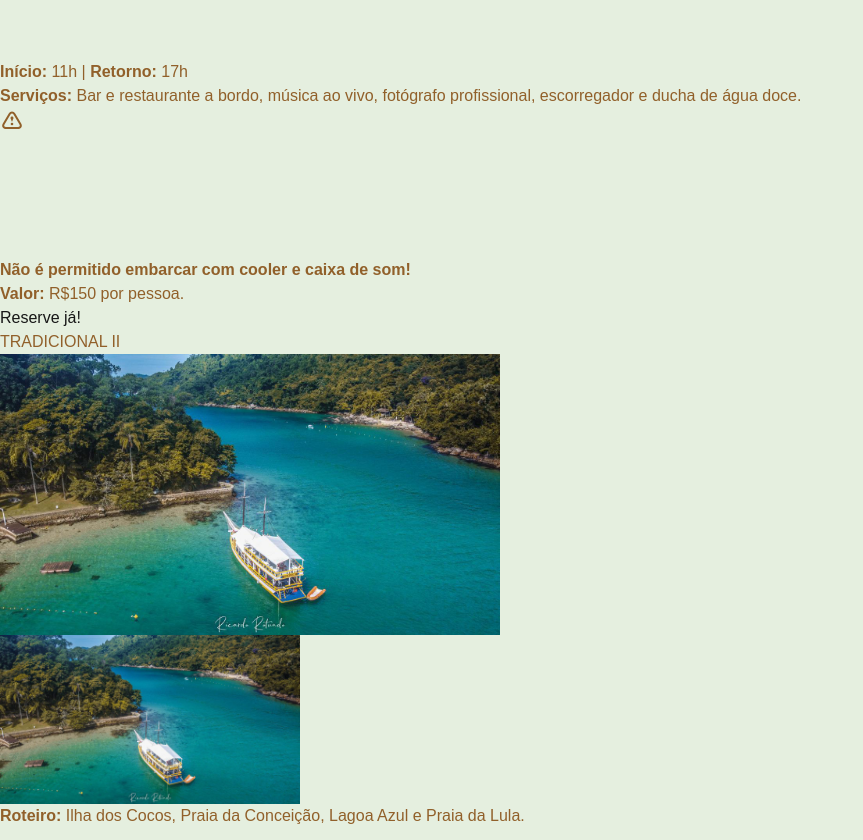
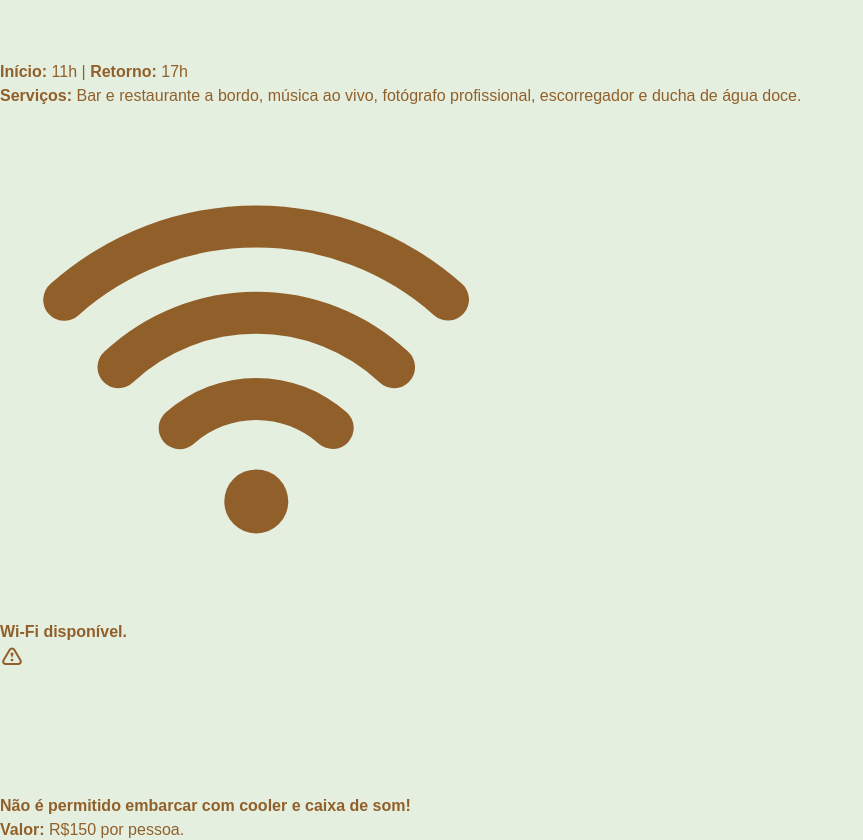
Before and after one commit to fabiosachetto/spa-roteiro-paraty, a Next.js app in the folder roteiro-paraty/: page /escunas in a window 1280 px wide. Shown: the part 4573-5413 px from the top of the page, without its empty margins (0-863 px from the left). Built offline with nearby package versions, Linux system fonts and the light colour scheme.

Commit message:
adicionando texto em escunas e alinhando ícones em jeep

```diff
--- a/roteiro-paraty/src/app/escunas/page.tsx
+++ b/roteiro-paraty/src/app/escunas/page.tsx
@@ -1,4 +1,4 @@
-import { AlertIcon, ClockIcon } from "@/components/Icons/Icons";
+import { AlertIcon, ClockIcon, WifiIcon, } from "@/components/Icons/Icons";
 import infosEscunas from "@/data/infosEscunas.json";
 import Image from "next/image";
 import Link from "next/link";
@@ -36,15 +36,20 @@ export default function Escunas() {
             <p className="mb-6"><strong>Roteiro:</strong> {infoEscuna.roteiro}</p>
 
             <p className="table m-auto">
-              <ClockIcon className="w-4 h-4 mr-2 float-left" />
-              <strong>Início:</strong> {infoEscuna.horario_inicio} | <strong>Retorno:</strong> {infoEscuna.horario_retorno}
+              <strong><ClockIcon className="w-5 h-5 mr-2 float-left" /> Início:</strong> {infoEscuna.horario_inicio} | <strong>Retorno:</strong> {infoEscuna.horario_retorno}
             </p>
 
             <p><strong>Serviços:</strong> {infoEscuna.servicos}</p>
 
-            <div className="mb-6 inline-flex px-0 2xl:px-10">
-              <strong className="text-center inline-flex"><AlertIcon /> {infoEscuna.alerta}</strong>
-            </div>
+            {infoEscuna.wifi && (
+              <p className="table m-auto">
+                <strong><WifiIcon className="w-5 h-5 mr-2 float-left" />{infoEscuna.wifi}</strong>
+              </p>
+            )}
+
+            <p className="table m-auto">
+              <strong><AlertIcon className="w-6 h-6 mr-2 float-left" /> {infoEscuna.alerta}</strong>
+            </p>
 
             <p><strong>Valor:</strong> {infoEscuna.valor} por pessoa.</p>
 
--- a/roteiro-paraty/src/components/Icons/Icons.tsx
+++ b/roteiro-paraty/src/components/Icons/Icons.tsx
@@ -11,3 +11,4 @@ export { MastercardIcon } from "./icons/MastercardIcon";
 export { PixIcon } from "./icons/PixIcon";
 export { VisaIcon } from "./icons/VisaIcon";
 export { WhatsappIcon } from "./icons/WhatsappIcon";
+export { WifiIcon } from "./icons/WifiIcon";
--- a/roteiro-paraty/src/components/Icons/icons/WhatsappIcon.tsx
+++ b/roteiro-paraty/src/components/Icons/icons/WhatsappIcon.tsx
@@ -7,5 +7,5 @@ export const WhatsappIcon = ({ color = "currentColor", className = "float-left"
         </g>
       </g>
     </svg>
-  )
-}
+  );
+};
--- /dev/null
+++ b/roteiro-paraty/src/components/Icons/icons/WifiIcon.tsx
@@ -0,0 +1,10 @@
+export const WifiIcon = ({ color = "currentColor", className = "float-left" }) => {
+  return (
+    <svg fill={color} className={className} height="512" viewBox="0 0 512 512" width="512" xmlns="http://www.w3.org/2000/svg">
+      <path d="M346.65,304.3a136,136,0,0,0-180.71,0,21,21,0,1,0,27.91,31.38,94,94,0,0,1,124.89,0,21,21,0,0,0,27.91-31.4Z" />
+      <path d="M256.28,183.7a221.47,221.47,0,0,0-151.8,59.92,21,21,0,1,0,28.68,30.67,180.28,180.28,0,0,1,246.24,0,21,21,0,1,0,28.68-30.67A221.47,221.47,0,0,0,256.28,183.7Z" />
+      <path d="M462,175.86a309,309,0,0,0-411.44,0,21,21,0,1,0,28,31.29,267,267,0,0,1,355.43,0,21,21,0,0,0,28-31.31Z" />
+      <circle cx="256.28" cy="393.41" r="32" />
+    </svg>
+  );
+};
--- a/roteiro-paraty/src/data/infosEscunas.json
+++ b/roteiro-paraty/src/data/infosEscunas.json
@@ -7,6 +7,7 @@
     "horario_inicio": "11h",
     "horario_retorno":"17h",
     "servicos":       "Bar e restaurante a bordo, música ao vivo, fotógrafo profissional, escorregador e ducha de água doce.",
+    "wifi":           "Wi-Fi disponível.",
     "alerta":         "Não é permitido embarcar com cooler e caixa de som!",
     "valor":          "R$150",
     "contato":        "https://api.whatsapp.com/send?phone=5524998793280&text=Olá,%20vim%20do%20site%20e%20tenho%20interesse%20no%20passeio%20de%20Escuna:%20Tradicional."
@@ -19,6 +20,7 @@
     "horario_inicio": "11h",
     "horario_retorno":"17h",
     "servicos":       "Bar e restaurante a bordo, música ao vivo e fotógrafo profissional.",
+    "wifi":           "Wi-Fi disponível.",
     "alerta":         "Não é permitido embarcar com cooler e caixa de som!",
     "valor":          "R$110",
     "contato":        "https://api.whatsapp.com/send?phone=5524998793280&text=Olá,%20vim%20do%20site%20e%20tenho%20interesse%20no%20passeio%20de%20Escuna:%20Tradicional%20II."
@@ -31,6 +33,7 @@
     "horario_inicio": "11h",
     "horario_retorno":"17h",
     "servicos":       "Bar e restaurante a bordo, música ao vivo, fotógrafo profissional, escorregador e ducha de água doce.",
+    "wifi":           "Wi-Fi disponível.",
     "alerta":         "Não é permitido embarcar com cooler e caixa de som!",
     "valor":          "R$150",
     "contato":        "https://api.whatsapp.com/send?phone=5524998793280&text=Olá,%20vim%20do%20site%20e%20tenho%20interesse%20no%20passeio%20de%20Escuna:%20Rota%20das%20Águas%20Claras."
@@ -43,6 +46,7 @@
     "horario_inicio": "9h30",
     "horario_retorno":"15h30",
     "servicos":       "Bar e restaurante a bordo, música ao vivo e fotógrafo profissional.",
+    "wifi":           "",
     "alerta":         "Não é permitido embarcar com cooler e caixa de som!",
     "valor":          "R$100",
     "contato":        "https://api.whatsapp.com/send?phone=5524998793280&text=Olá,%20vim%20do%20site%20e%20tenho%20interesse%20no%20passeio%20de%20Escuna:%20De%20um%20Andar."
@@ -55,6 +59,7 @@
     "horario_inicio": "12h",
     "horario_retorno":"17h",
     "servicos":       "Bar a bordo, música ambiente e flutuadores disponíveis.",
+    "wifi":           "",
     "alerta":         "O almoço ocorrerá em um restaurante fora da embarcação.",
     "valor":          "R$120",
     "contato":        "https://api.whatsapp.com/send?phone=5524998793280&text=Olá,%20vim%20do%20site%20e%20tenho%20interesse%20no%20passeio%20de%20Escuna:%20Vespertino."
```
Also changed, not shown: roteiro-paraty/src/app/jeep/page.tsx (+3 -4 lines).
